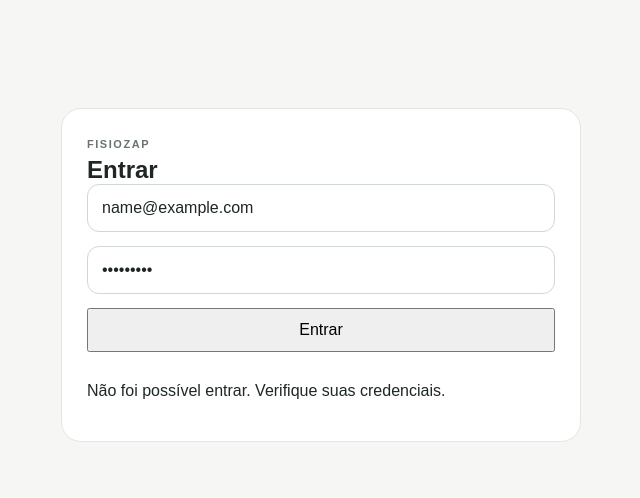
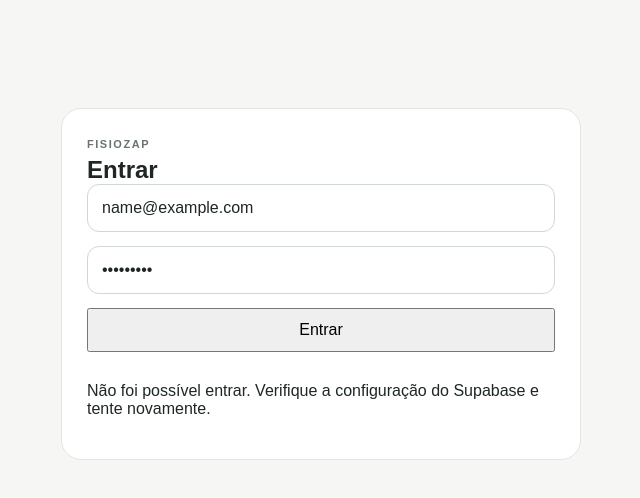
Before and after one commit to fabiofsjunior/fisio-zap, a Next.js app: page /login in a window 1280 px wide. Both pictures are taken after typing "name@example.com", "Sample123" into the empty fields and a click on the button "Entrar". Shown: the top 498 px of the page, without its empty margins (319-959 px from the left). Built offline with nearby package versions, Linux system fonts and the light colour scheme; no server answers.

Commit message:
fix: stabilize Supabase login flow

```diff
--- a/app/login/page.tsx
+++ b/app/login/page.tsx
@@ -3,8 +3,74 @@
 import { FormEvent, useState } from 'react';
 import { createBrowserClient } from '@supabase/ssr';
 
+const supabase = createBrowserClient(
+  process.env.NEXT_PUBLIC_SUPABASE_URL!,
+  process.env.NEXT_PUBLIC_SUPABASE_ANON_KEY!,
+);
+
 export default function LoginPage() {
-  const [email,setEmail]=useState(''); const [password,setPassword]=useState(''); const [error,setError]=useState(''); const [loading,setLoading]=useState(false);
-  async function submit(e: FormEvent) { e.preventDefault(); setLoading(true); setError(''); const supabase=createBrowserClient(process.env.NEXT_PUBLIC_SUPABASE_URL!,process.env.NEXT_PUBLIC_SUPABASE_ANON_KEY!); const {error}=await supabase.auth.signInWithPassword({email,password}); if(error){setError('Não foi possível entrar. Verifique suas credenciais.');setLoading(false);return;} window.location.href='/'; }
-  return <main className="shell"><section className="panel" style={{maxWidth:520,margin:'80px auto'}}><span className="eyebrow">FISIOZAP</span><h2>Entrar</h2><form onSubmit={submit}><input aria-label="E-mail" type="email" required value={email} onChange={e=>setEmail(e.target.value)} placeholder="Seu e-mail"/><input aria-label="Senha" type="password" required minLength={8} value={password} onChange={e=>setPassword(e.target.value)} placeholder="Sua senha"/><button type="submit" disabled={loading}>{loading?'Entrando…':'Entrar'}</button>{error&&<p role="alert">{error}</p>}</form></section></main>;
+  const [email, setEmail] = useState('');
+  const [password, setPassword] = useState('');
+  const [error, setError] = useState('');
+  const [loading, setLoading] = useState(false);
+
+  async function submit(event: FormEvent<HTMLFormElement>) {
+    event.preventDefault();
+    if (loading) return;
+
+    setLoading(true);
+    setError('');
+
+    const { error: authError } = await supabase.auth.signInWithPassword({
+      email: email.trim(),
+      password,
+    });
+
+    if (authError) {
+      setError(
+        authError.message === 'Invalid login credentials'
+          ? 'E-mail ou senha inválidos.'
+          : 'Não foi possível entrar. Verifique a configuração do Supabase e tente novamente.',
+      );
+      setLoading(false);
+      return;
+    }
+
+    // Refreshes the server components so proxy/page.tsx can observe the new auth cookies.
+    window.location.assign('/');
+  }
+
+  return (
+    <main className="shell">
+      <section className="panel" style={{ maxWidth: 520, margin: '80px auto' }}>
+        <span className="eyebrow">FISIOZAP</span>
+        <h2>Entrar</h2>
+        <form onSubmit={submit}>
+          <input
+            aria-label="E-mail"
+            type="email"
+            autoComplete="email"
+            required
+            value={email}
+            onChange={(event) => setEmail(event.target.value)}
+            placeholder="Seu e-mail"
+          />
+          <input
+            aria-label="Senha"
+            type="password"
+            autoComplete="current-password"
+            required
+            minLength={8}
+            value={password}
+            onChange={(event) => setPassword(event.target.value)}
+            placeholder="Sua senha"
+          />
+          <button type="submit" disabled={loading}>
+            {loading ? 'Entrando…' : 'Entrar'}
+          </button>
+          {error && <p role="alert">{error}</p>}
+        </form>
+      </section>
+    </main>
+  );
 }
```
